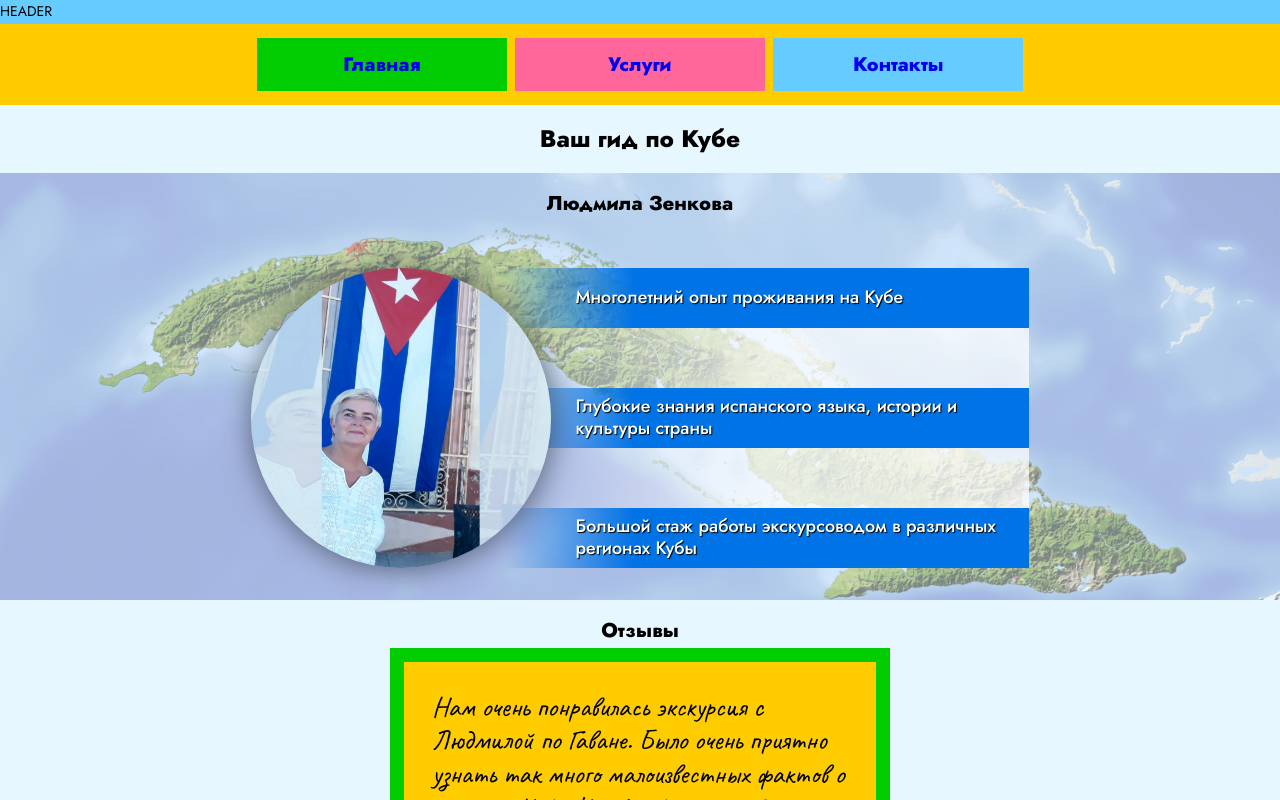
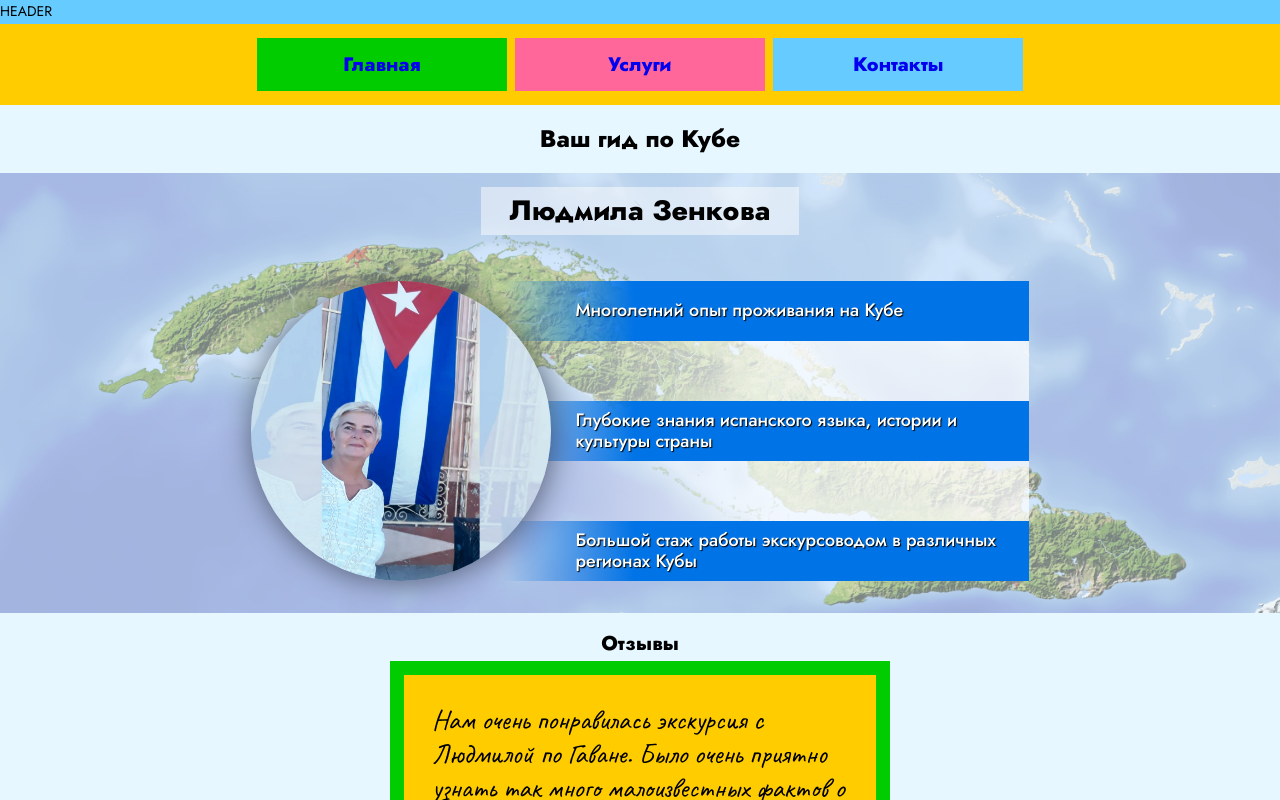
Before and after one commit to igoryen/zenkova, a React (Create React App) app: page / in a window 1280 px wide. Shown: the top 800 px of the page. Built offline with nearby package versions, Linux system fonts and the light colour scheme.

Commit message:
Made author's name more prominent on p Home.

```diff
--- a/src/styles/Home/home.scss
+++ b/src/styles/Home/home.scss
@@ -9,6 +9,19 @@ $authorPhotoSize: 300px;
     box-shadow: 1px 1px 30px 0px rgb(0, 0, 0, 0.5);
     height: $authorPhotoSize;
     width: $authorPhotoSize;
+}
+
+.page__section {
+    &_e {
+        .heading {
+            h2 {
+                background-color: rgba(255, 255, 255, 0.5);
+                padding-left: 1em;
+                padding-right: 1em;
+                font-size: 2em;
+            }
+        }
+    }
 }
 
 // https://imagecompressor.com/
```
